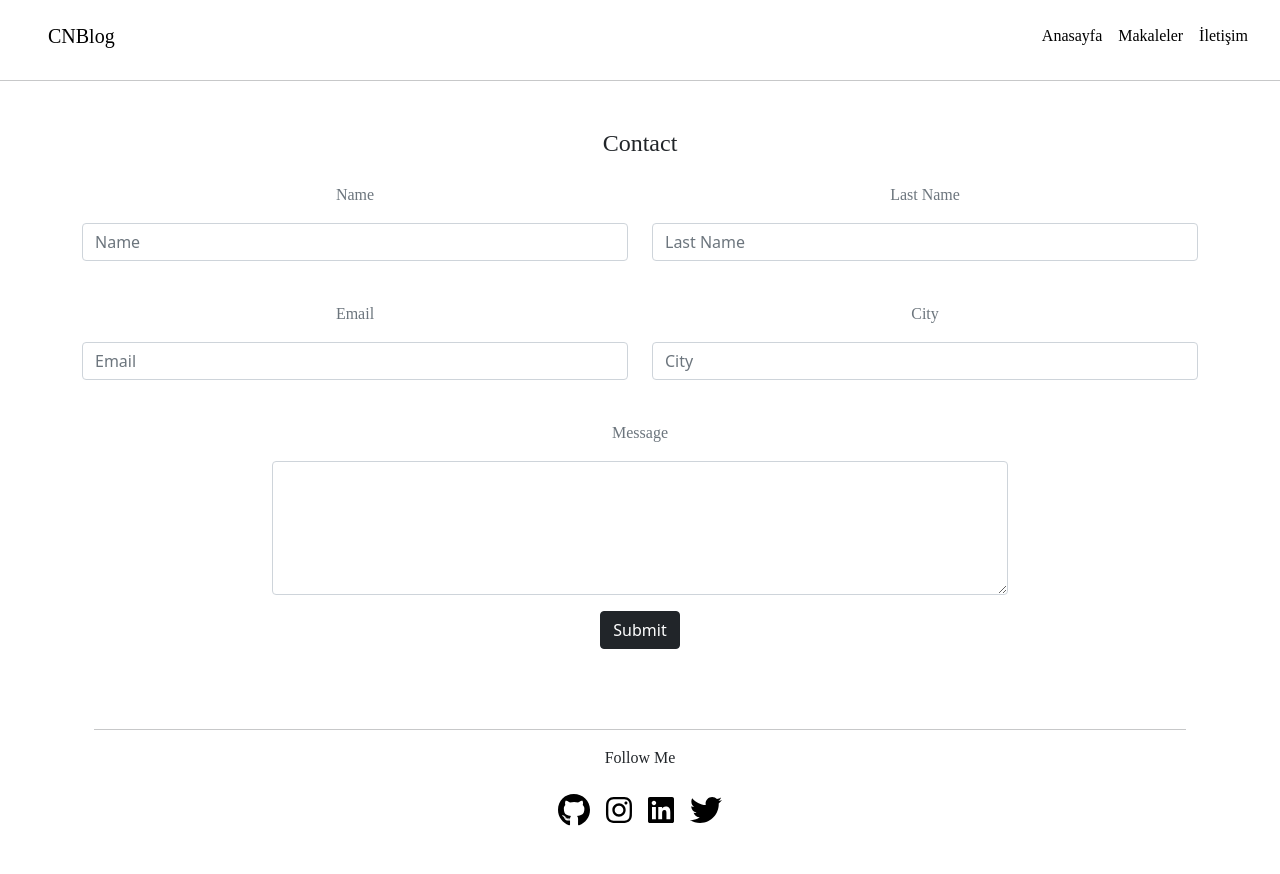
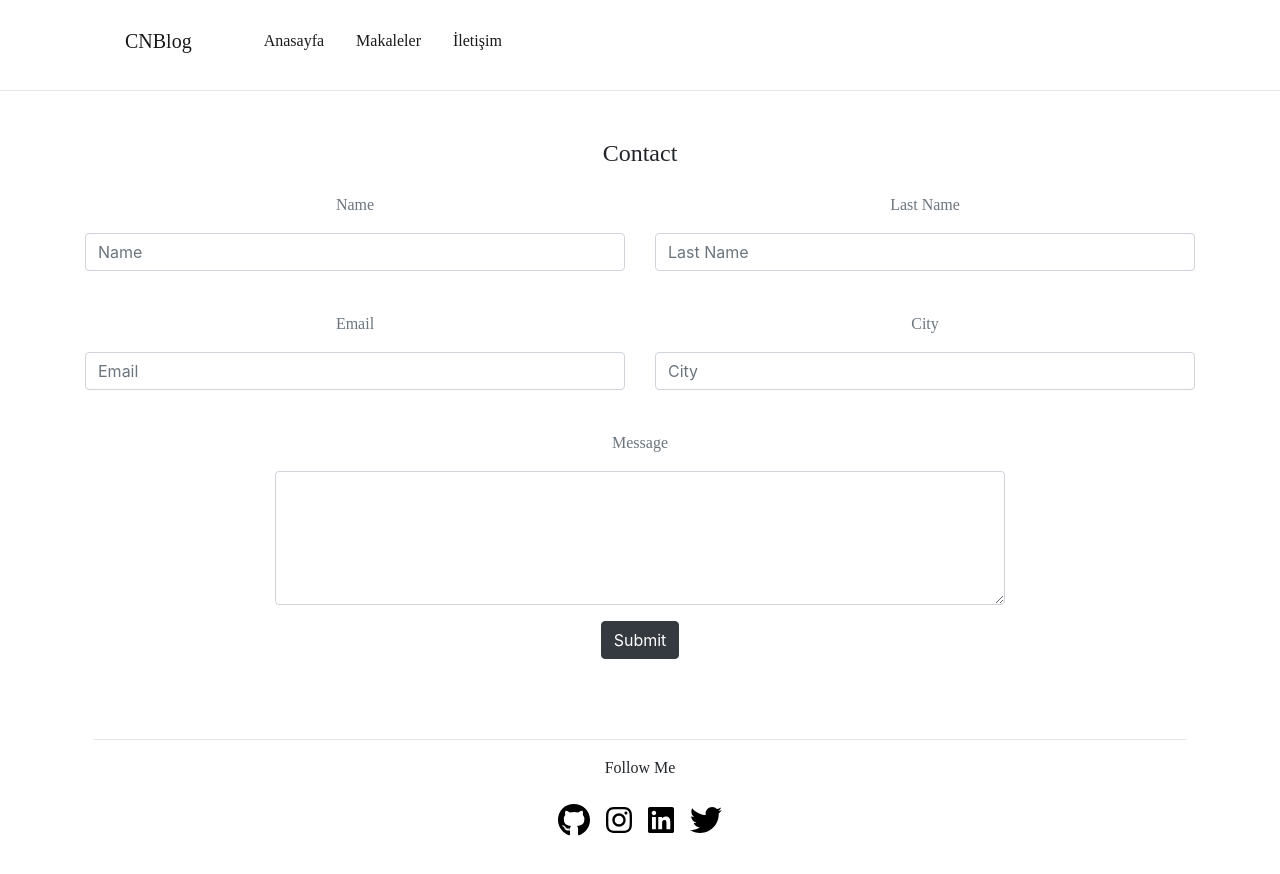
Before and after one commit to cemnisan/cnblog-personal-website, a Next.js app: page /contact in a window 1280 px wide. Shown: the top 874 px of the page. Built offline with nearby package versions, Linux system fonts and the light colour scheme.

Commit message:
navbar fixed

```diff
--- a/package.json
+++ b/package.json
@@ -18,12 +18,13 @@
     "@fortawesome/react-fontawesome": "^0.1.14",
     "@zeit/next-css": "^1.0.1",
     "axios": "^0.21.1",
-    "bootstrap": "^5.0.0-beta2",
+    "bootstrap": "^4.6.0",
     "emailjs-com": "^2.6.4",
     "isomorphic-fetch": "^3.0.0",
     "next": "^10.0.9",
     "next-images": "^1.7.0",
     "react": "^17.0.1",
+    "react-bootstrap": "^1.5.2",
     "react-dom": "^17.0.1",
     "react-markdown": "^5.0.3",
     "react-query": "^3.12.3",
--- a/src/components/Navbar/Navbar.jsx
+++ b/src/components/Navbar/Navbar.jsx
@@ -1,40 +1,34 @@
 import styles from "./navbar.module.css";
+import { Navbar as NavBar, Nav, Container } from "react-bootstrap";
 import itemLinks from "../../data/itemLinks.json";
+import React from "react";
 
 function Navbar() {
   return (
-    <>
-      <nav className="navbar navbar-expand-lg navbar-white bg-white px-4 mt-2">
-        <a className={`${styles.brand} navbar-brand px-4`} href="/">
-          CNBlog
-        </a>
-        <div className="toggler">
-          <button
-            className="navbar-toggler"
-            type="button"
-            data-toggle="collapse"
-            data-target="#navbarSupportedContent"
-            aria-controls="navbarSupportedContent"
-            aria-expanded="false"
-            aria-label="Toggle navigation"
-          >
-            <span className="navbar-toggler-icon"></span>
-          </button>
-        </div>
-        <div className="collapse navbar-collapse" id="navbarSupportedContent">
-          <ul className={`navbar-nav ms-auto ${styles.navUl}`}>
-            {itemLinks.link.map((item, index) => (
-              <li key={index} className="nav-item active">
-                <a className={`${styles.item} nav-link`} href={item.href}>
-                  {item.title}
-                </a>
-              </li>
-            ))}
-          </ul>
-        </div>
-      </nav>
+    <React.Fragment>
+      <Container className="mt-2">
+        <NavBar bg="white" expand="lg">
+          <NavBar.Brand className="navbar-brand px-4" href="/">
+            CNBlog
+          </NavBar.Brand>
+          <NavBar.Toggle aria-controls="basic-navbar-nav" />
+          <NavBar.Collapse className="px-4" id="basic-navbar-nav">
+            <Nav className="ms-auto">
+              {itemLinks.link.map((item, index) => (
+                <React.Fragment key={index}>
+                  <Nav.Link href={item.href}>
+                    <NavBar.Brand className={`navbar-brand ${styles.navbrand}`}>
+                      {item.title}
+                    </NavBar.Brand>
+                  </Nav.Link>
+                </React.Fragment>
+              ))}
+            </Nav>
+          </NavBar.Collapse>
+        </NavBar>
+      </Container>
       <hr />
-    </>
+    </React.Fragment>
   );
 }
 
--- a/src/components/Navbar/navbar.module.css
+++ b/src/components/Navbar/navbar.module.css
@@ -1,27 +1,4 @@
-.brand{
-    color:black;
+.navbrand{
+    font-size: 16px;
+
 }
-
-.item{
-    color:black;
-    font-family: 'adobe-clean, sans-serif, arial';
-}
-
-
-@media screen and (max-width: 991px) and (min-width:769px){
-    .brand{
-        margin:0px auto;
-    }
-}
-
-@media screen and (max-width: 520px) and (min-width:100px){
-    .brand{
-        margin-left: 8.4em;
-    }
-}
-
-@media screen and (max-width: 767px) and (min-width:520px){
-    .brand{
-        margin-left: 11.5em;
-    }
-}
--- a/src/pages/_app.js
+++ b/src/pages/_app.js
@@ -1,5 +1,5 @@
 import '../styles/global.css';
-import 'bootstrap/dist/css/bootstrap.min.css'
+import 'bootstrap/dist/css/bootstrap.min.css';
 import { config, library } from '@fortawesome/fontawesome-svg-core'
 import { faEnvelope } from '@fortawesome/free-solid-svg-icons'
 import { fab } from '@fortawesome/free-brands-svg-icons'
```
Also changed, not shown: src/components/Articles/components/Articles.jsx (+11 -11 lines), src/styles/global.css (line endings or trailing spaces), 1 other file (tests, documents, lock files or other folders).
